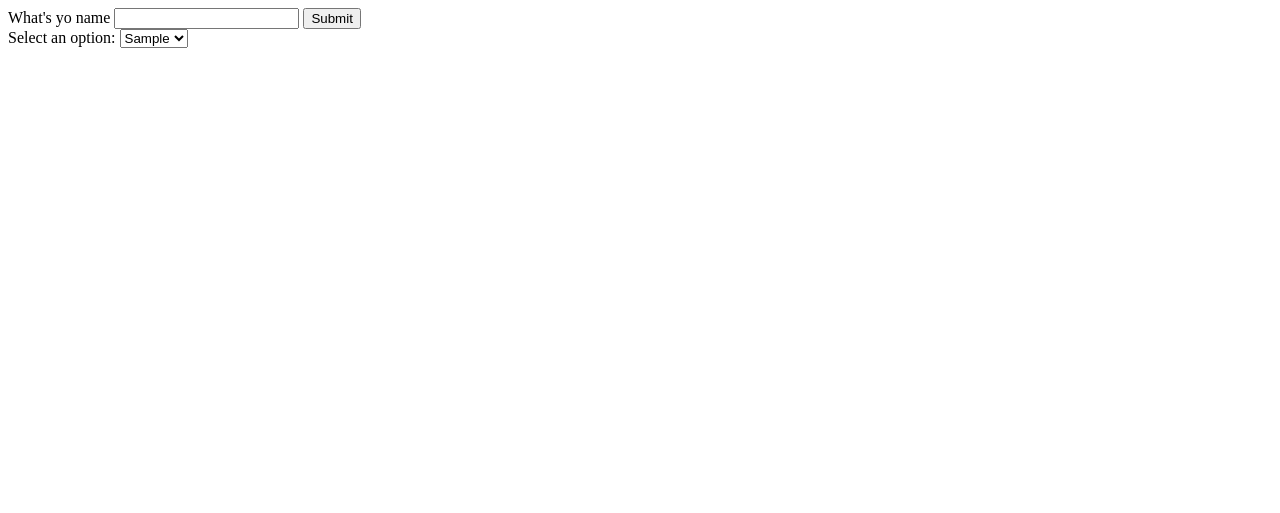
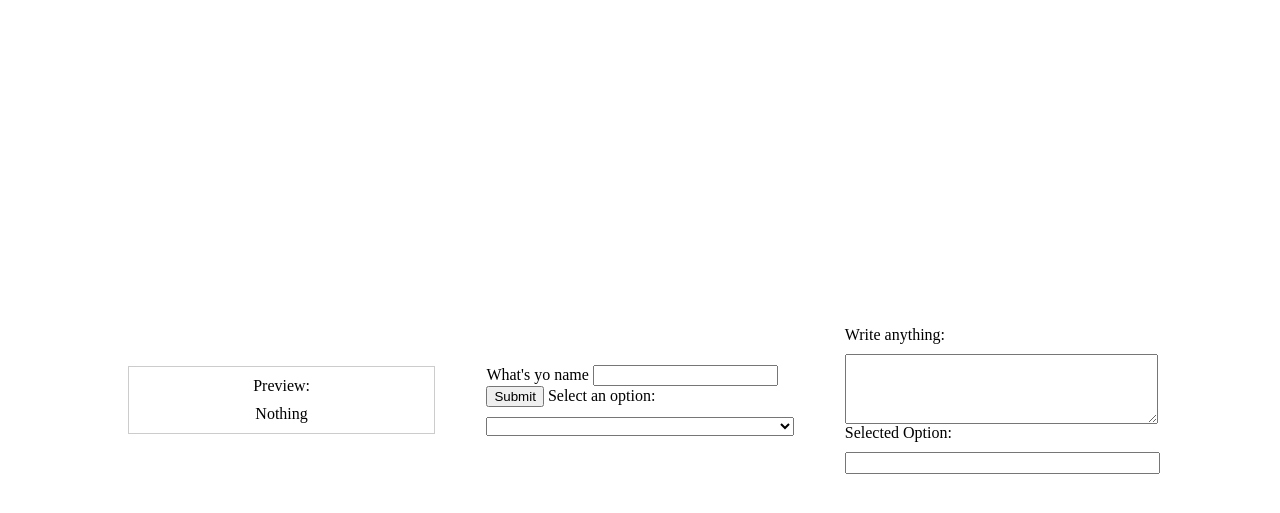
Before and after one commit to Harsha-vrdn/Hasgu-website, a Django app: template my_project/main/templates/main.html in a window 1280 px wide. Shown: the top 513 px of the page. Run offline with Django 4.2, Linux system fonts and the light colour scheme; the template is opened without the code that fills it: most values are stand-ins (such as "Sample title", 1, 10 or a date in 2020).

Commit message:
updated main.html

```diff
--- a/my_project/main/templates/main.html
+++ b/my_project/main/templates/main.html
@@ -4,21 +4,118 @@
     <meta charset="UTF-8">
     <meta name="viewport" content="width=device-width, initial-scale=1.0">
     <title>Main</title>
+    <style>
+        body {
+            font-family: 'Times New Roman', serif;
+            display: flex;
+            justify-content: center;
+            align-items: center;
+            height: 100vh;
+            margin: 0;
+        }
+
+        .container {
+            display: flex;
+            justify-content: space-between;
+            align-items: center;
+            width: 80%;
+        }
+
+        #dropdown, #preview, #text-area, #selected-option {
+            font-family: 'Times New Roman', serif;
+            margin-top: 10px;
+            width: 100%; /* Full width for the dropdown, text area, and selected option */
+        }
+
+        #input-container {
+            display: flex;
+            flex-direction: column;
+        }
+
+        #preview-container {
+            box-sizing: border-box;
+            border: 1px solid #ccc;
+            padding: 10px;
+            width: 30%;
+            height: fit-content;
+            text-align: center;
+        }
+
+        #dropdown-container, #text-area-container {
+            display: flex;
+            flex-direction: column;
+            width: 30%;
+        }
+    </style>
 </head>
 <body>
+    <div class="container">
+        <div id="preview-container">
+            <label>Preview:</label>
+            <div id="preview">Nothing</div>
+        </div>
+
+        <div id="dropdown-container">
             <form action="" method="post">
                 {% csrf_token %}
                 <label for="makename">What's yo name</label>
                 <input type="text" id="makename" name="makename" />
                 <button type="submit">Submit</button>
-    </form>
 
                 <label for="dropdown">Select an option:</label>
-    <select id="dropdown" name="dropdown">
+                <select id="dropdown" name="dropdown" onchange="updatePreview()">
+                    <option value="none"></option>
                     {% for i in res %}
                         <option value="{{ i }}">{{ i }}</option>
                     {% endfor %}
                 </select>
+            </form>
+        </div>
+
+        <div id="text-area-container">
+            <label for="text-area">Write anything:</label>
+            <textarea id="text-area" rows="4" cols="50" oninput="updatePreview()"></textarea>
+
+            <label for="selected-option">Selected Option:</label>
+            <input type="text" id="selected-option" oninput="updatePreview()">
+        </div>
+    </div>
+
+    <script>
+
+    function updatePreview() {
+        var dropdown = document.getElementById('dropdown');
+        var textArea = document.getElementById('text-area');
+        var previewDiv = document.getElementById('preview');
+        var selectedOptionInput = document.getElementById('selected-option');
+
+        var selectedOption = dropdown.options[dropdown.selectedIndex].text;
+        var textAreaContent = textArea.value;
+
+        // Clear the selected option if there is content in the "Write anything" textarea
+        if (textAreaContent.trim() !== '') {
+            selectedOption = '';
+        }
+
+        // Create a new line-separated string for better readability in the preview
+        var previewContent =  selectedOption +
+            "\n" + textAreaContent;
+
+        previewDiv.textContent = previewContent;
+        selectedOptionInput.value = selectedOption;
+    }
+
+    // Attach the updatePreview function to the input event of the text area and input field
+    document.getElementById('text-area').addEventListener('input', updatePreview);
+    document.getElementById('selected-option').addEventListener('input', updatePreview);
+
+    // Add an event listener to the dropdown to clear the "Write anything" textarea when an option is selected
+    document.getElementById('dropdown').addEventListener('change', function () {
+        document.getElementById('text-area').value = ''; // Clear the textarea
+        updatePreview(); // Update the preview
+    });
+</script>
+
 
 </body>
 </html>
```
Lines whose indentation alone changed are shown as unchanged.
